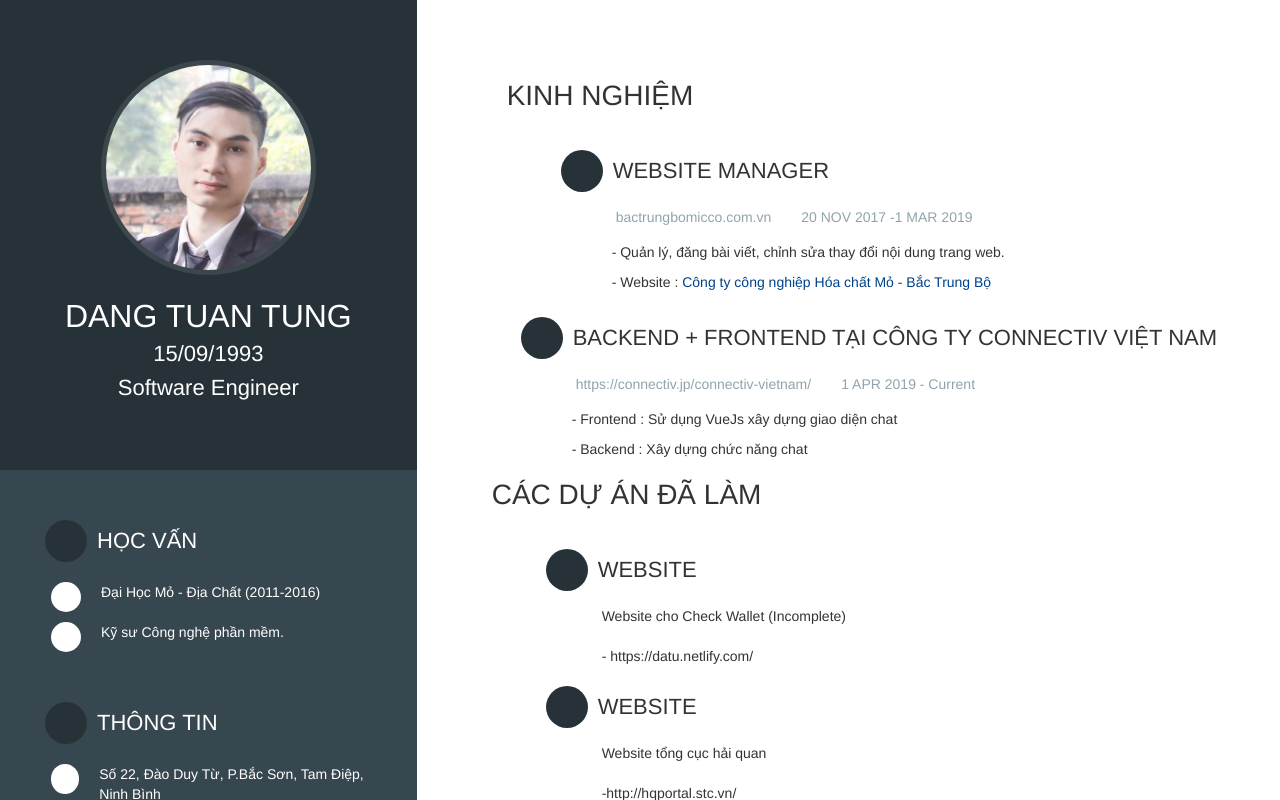
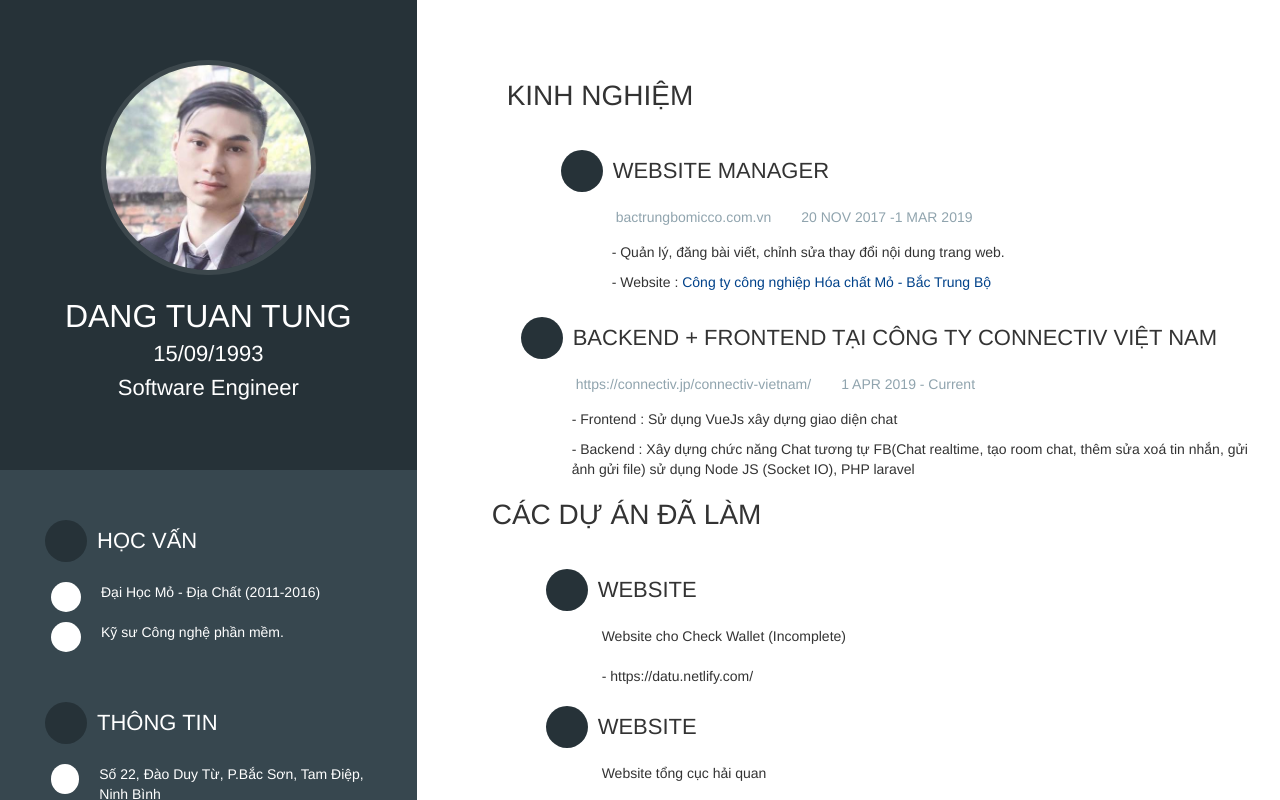
Before and after one commit to dangtuantung1993/TungCV, a Vue app: page / in a window 1280 px wide. Shown: the top 800 px of the page. Built offline with nearby package versions, Linux system fonts and the light colour scheme; some icons are missing.

Commit message:
update CV

```diff
--- a/src/App.vue
+++ b/src/App.vue
@@ -170,7 +170,7 @@
                 <ul class="title title-margin">
 
                 <li>- Frontend : Sử dụng VueJs xây dựng giao diện chat</li>
-                <li>- Backend : Xây dựng chức năng chat
+                <li>- Backend : Xây dựng chức năng Chat tương tự FB(Chat realtime, tạo room chat, thêm sửa xoá tin nhắn, gửi ảnh gửi file) sử dụng Node JS (Socket IO), PHP laravel
                 </li>
                 </ul>
               </div>
```
Also changed, not shown: 1 other file (tests, documents, lock files or other folders).
